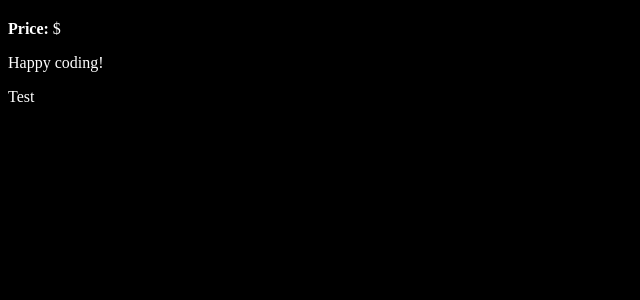
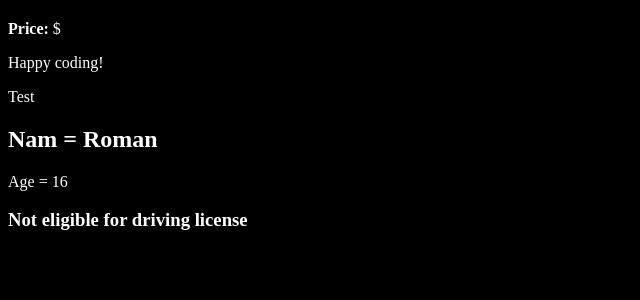
Before and after one commit to Shakhoyat/React-with-vite101, a React (Vite) app in the folder vite-project-101/: page / in a window 1280 px wide. Shown: the top 300 px of the page, without its empty margins (0-640 px from the left). Built offline with nearby package versions, Linux system fonts and the light colour scheme.

Commit message:
ternary operator

```diff
--- a/vite-project-101/src/App.jsx
+++ b/vite-project-101/src/App.jsx
@@ -5,7 +5,7 @@ import Shujon from './components/Test'
 import Sohan from './components/Product'
 import Product from './components/Product'
 import Person2 from './components/Person2'
-
+import Person3 from './components/Person3'
 
 function App() {
   return (
@@ -31,6 +31,9 @@ function App() {
         <Person2 name="saki" age={15} salary={30000} />
         <Person2 name="tanvir" age={14} salary={40000} /> */}
       </div>
+      <div>
+        <Person3 name="Roman" age={16} />
+      </div>
     </>
   )
 }
--- /dev/null
+++ b/vite-project-101/src/components/Person3.jsx
@@ -0,0 +1,14 @@
+import React from 'react'
+
+const Person3 = ({ name, age }) => {
+    return (
+        <div>
+            <h2>Nam = {name}</h2>
+            <p>Age = {age}</p>
+            <p> {(age >= 18) ? <h3>eligible for driving license</h3> : <h3>Not eligible for driving license</h3>}
+            </p>
+        </div>
+    )
+}
+
+export default Person3
```
